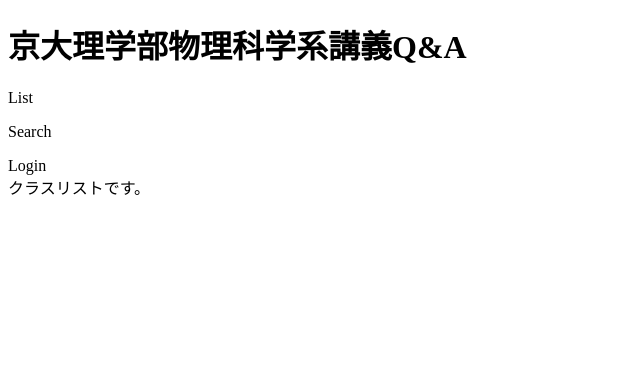
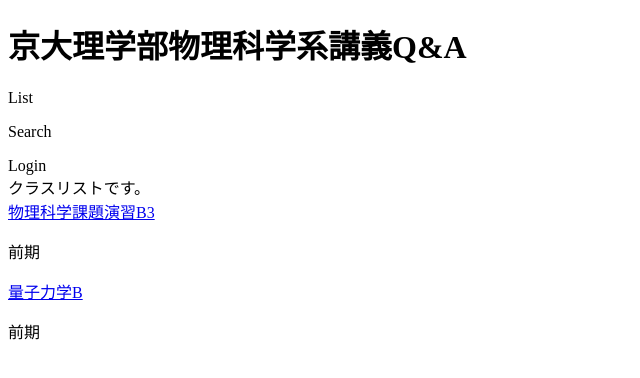
Before and after one commit to diracmax/class_qa_flontend, a Vue app: page /classes in a window 1280 px wide. Shown: the top 378 px of the page, without its empty margins (0-640 px from the left). Built offline with nearby package versions, Linux system fonts and the light colour scheme; data requests are answered from the project's data file.

Commit message:
axios導入 授業一覧質問一覧ひとまず実装

```diff
--- a/package.json
+++ b/package.json
@@ -8,6 +8,7 @@
     "lint": "vue-cli-service lint"
   },
   "dependencies": {
+    "axios": "^0.27.2",
     "core-js": "^3.8.3",
     "vue": "^3.2.13",
     "vue-router": "^4.0.15"
--- a/src/App.vue
+++ b/src/App.vue
@@ -15,7 +15,7 @@
   data () {
     return {
     }
-  }
+  },
 }
 </script>
 
--- a/src/components/ClassList.vue
+++ b/src/components/ClassList.vue
@@ -2,15 +2,28 @@
   <div>
       クラスリストです。
   </div>
+  <div>
+    <div v-for="c in classes" v-bind:key="c.id">
+      <router-link :to="{name:'Questions',params:{classId:c.id}}">{{c.name}}</router-link>
+      <p>{{c.semester}}</p>
+    </div>
+  </div>
 </template>
 
 <script>
+import axios from 'axios';
 export default {
   name: 'ClassList',
   data() {
         return{
+          classes: null
         }
-    }
+    },
+  mounted: function () {
+    axios.get('http://localhost:3000/classes')
+            .then(response => this.classes=response.data)
+            .catch(error => console.log(error))
+  }
 }
 </script>
 
--- /dev/null
+++ b/src/components/QuestionList.vue
@@ -0,0 +1,40 @@
+<template>
+  <div>
+      質問リストです。
+  </div>
+  <div>
+    <div v-for="question in questions" v-bind:key="question.id">
+      <p>{{question.content}}</p>
+    </div>
+  </div>
+</template>
+
+<script>
+import axios from 'axios';
+export default {
+  name: 'QuestionList',
+  props: ["classId"],
+  data() {
+        return{
+          questions: null
+        }
+    },
+  beforeRouteEnter(to, from, next) {
+    next(vm => {
+      vm.initialize(); // 初期化処理
+      next();
+    });
+  },
+  methods: {
+    initialize() {
+        // 初期化処理
+        axios.get(`http://localhost:3000/classes/${this.classId}/questions`)
+            .then(response => this.questions=response.data)
+            .catch(error => console.log(error))
+    },
+  },
+}
+</script>
+
+<style scoped>
+</style>
--- a/src/router.js
+++ b/src/router.js
@@ -1,11 +1,18 @@
 import { createRouter, createWebHistory } from 'vue-router'
 import ClassList from './components/ClassList.vue'
+import QuestionList from './components/QuestionList.vue'
 
 const routes = [
   {
     path: '/classes',
     name: 'List',
     component: ClassList
+  },
+  {
+    path: '/classes/:classId/questions',
+    name: 'Questions',
+    component: QuestionList,
+    props:true
   },
 ]
 
```
Also changed, not shown: 1 other file (tests, documents, lock files or other folders).
